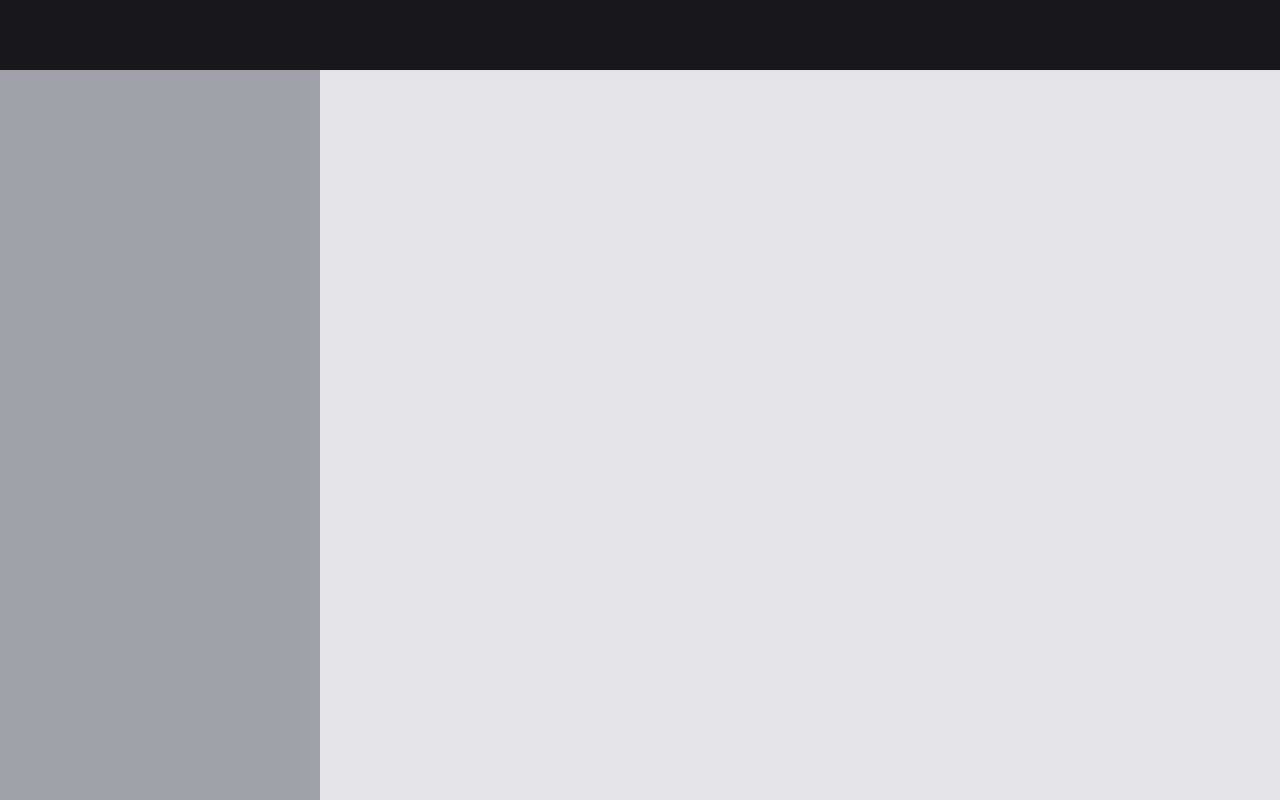
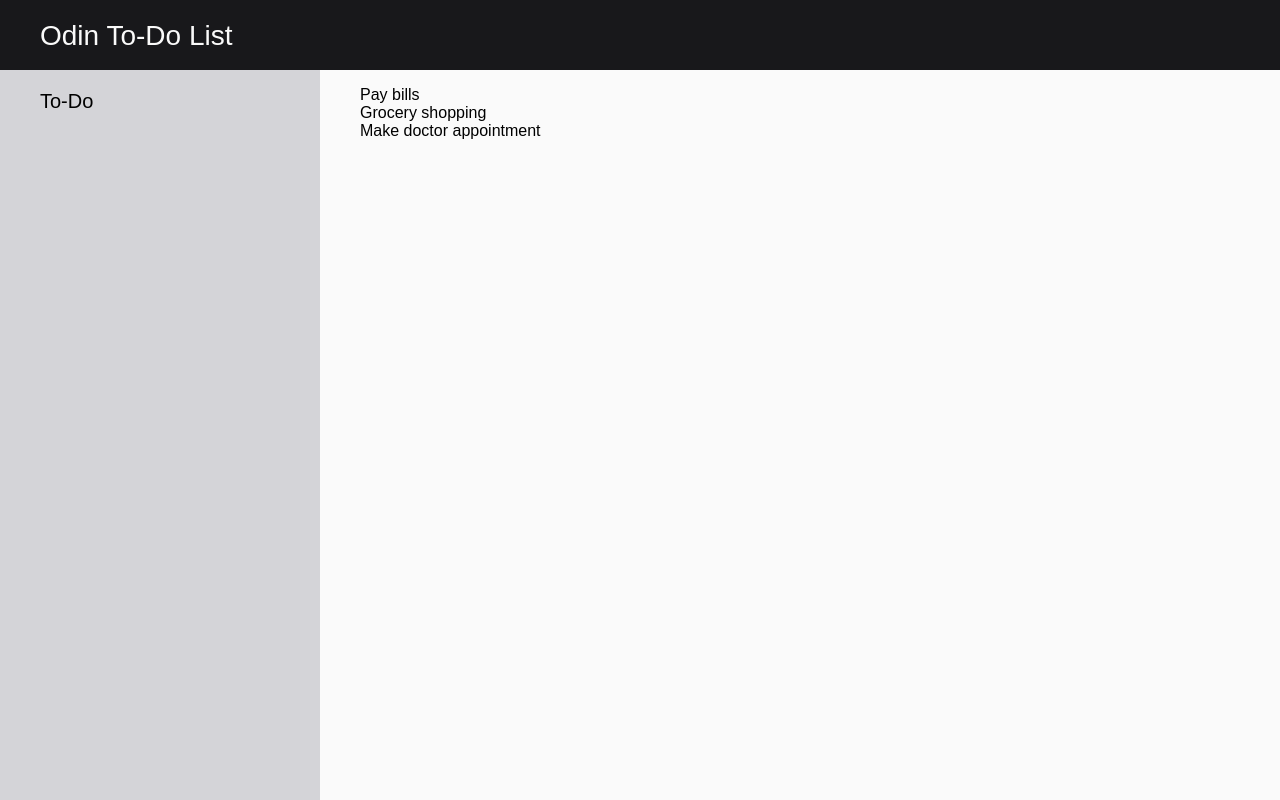
Before and after one commit to anthony-roncal/todo-list, a website built with webpack: page dist/index.html in a window 1280 px wide. Built offline with nearby package versions, Linux system fonts and the light colour scheme.

Commit message:
add ability to delete todo items from list

```diff
--- a/src/index.js
+++ b/src/index.js
@@ -4,17 +4,14 @@ import Project from './project';
 import viewController from './viewController';
 
 let projects = [];
-const defaultProject = Project(0, "Default Project");
+const defaultProject = Project(0, "To-Do");
 projects.push(defaultProject);
-const view = viewController();
 
-// const testProject = Project(1, "Test Project");
-// const testTodo1 = Todo('1', 'Pay credit card bills', '2/28/2023', 'high', 'check for any incorrect charges');
-// const testTodo2 = Todo('2', 'Pay credit card bills', '2/28/2023', 'high', 'check for any incorrect charges');
-// const testTodo3 = Todo('3', 'Pay credit card bills', '2/28/2023', 'high', 'check for any incorrect charges');
-// testProject.addToDo(testTodo1);
-// testProject.addToDo(testTodo2);
-// testProject.addToDo(testTodo3);
-// console.log(testProject);
-// testProject.removeToDo(2);
-// console.log(testProject);
+const testTodo1 = Todo('Pay bills', 'Pay credit card bills', '2/28/2023', 'high', 'check for any incorrect charges');
+const testTodo2 = Todo('Grocery shopping', 'milk, eggs, cauliflower rice', '2/18/2023', 'high', 'check if we have coupons');
+const testTodo3 = Todo('Make doctor appointment', 'Make an appointment for a checkup', '3/01/2023', 'high', '');
+defaultProject.addToDo(testTodo1);
+defaultProject.addToDo(testTodo2);
+defaultProject.addToDo(testTodo3);
+
+const view = viewController(projects);
--- a/src/style.css
+++ b/src/style.css
@@ -4,6 +4,7 @@ body {
     grid-template-rows: 70px 1fr;
     margin: 0;
     height: 100vh;
+    font-family: Arial, Helvetica, sans-serif;
 }
 
 header {
@@ -17,12 +18,46 @@ header {
 .sidebar {
     grid-row: 2 / 3;
     grid-column: 1 / 2;
-    background-color: #a1a1aa;
+    background-color: #d4d4d8;
     height: 100%;
+    font-size: 20px;
 }
 
 .content {
     grid-row: 2 / 3;
     grid-column: 2 / 3;
-    background-color: #e4e4e7;
+    background-color: #fafafa;
 }
+
+ul {
+    list-style-type: none;
+}
+
+.todo-item {
+    display: flex;
+    align-content: center;
+    width: 50%;
+    justify-content: space-between;
+}
+
+.delete-todo {
+    display: none;
+    background: url('./alpha-x-circle-outline.svg');
+    background-repeat: no-repeat;
+    border: none;
+    height: 20px;
+    width: 20px;
+}
+
+.delete-todo:hover {
+    cursor: pointer;
+}
+
+.todo-item:hover{
+    color: red;
+}
+
+.todo-item:hover > .delete-todo {
+    display: block;
+
+}
--- a/src/viewController.js
+++ b/src/viewController.js
@@ -1,14 +1,45 @@
-export default function viewController() {
+export default function viewController(projectsArray) {
     (function init() {
         const header = document.createElement('header');
         const sidebar = document.createElement('div');
+        const projectsList = document.createElement('ul');
         const content = document.createElement('div');
+        const todoList = document.createElement('ul');
+
+        header.textContent = 'Odin To-Do List';
 
         sidebar.classList.add('sidebar');
+        projectsArray.forEach(project => {
+            const projectListItem = document.createElement('li');
+            projectListItem.textContent = project.title;
+            projectsList.appendChild(projectListItem);
+        });
+        projectsList.classList.add('projects-ul');
+        sidebar.appendChild(projectsList);
+
         content.classList.add('content');
+        projectsArray[0].todos.forEach(todo => {
+            const todoListItem = document.createElement('li');
+            todoListItem.classList.add('todo-item');
+            todoListItem.textContent = todo.title;
+
+            const deleteBtn = document.createElement('button');
+            deleteBtn.classList.add('delete-todo');
+            deleteBtn.addEventListener('click', removeTodoItem);
+
+            todoListItem.appendChild(deleteBtn);
+            todoList.appendChild(todoListItem);
+        });
+        todoList.classList.add('todo-ul');
+        content.appendChild(todoList);
 
         document.body.append(header, sidebar, content);
     })();
+
+    function removeTodoItem(e) {
+        projectsArray[0].removeToDo(Array.from(e.target.parentNode.parentNode.children).indexOf(e.target.parentNode));
+        e.target.parentNode.parentNode.removeChild(e.target.parentNode);
+    }
 
     return {
 
```
Also changed, not shown: src/alpha-x-circle-outline.svg (added).
